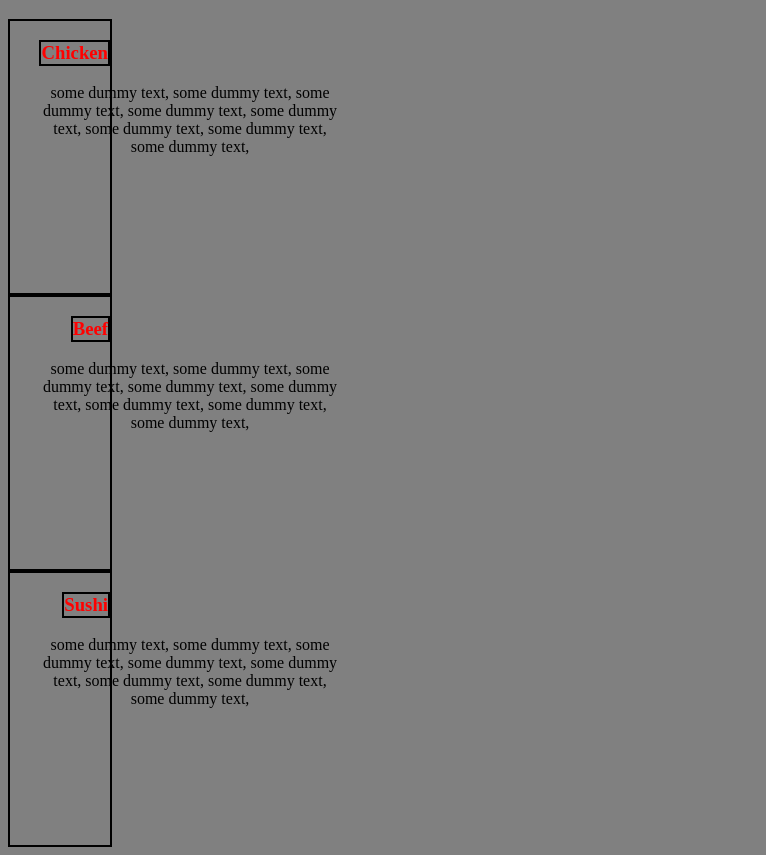
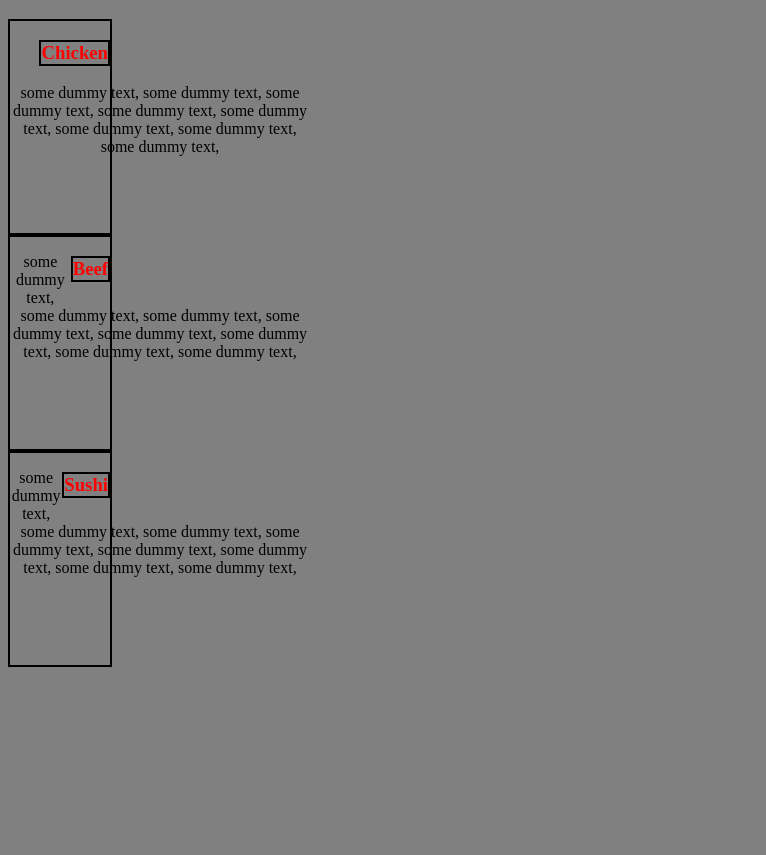
Before and after one commit to amna4623/coursera-test, a plain HTML site: page Mod2_solution/index.html in a window 1280 px wide. Shown: the part 61-916 px from the top of the page, without its empty margins (0-766 px from the left). After the commit the page ends 800 px from the top, so only its background shows below. Drawn offline with Linux system fonts and the light colour scheme.

Commit message:
My First Assignment.

```diff
--- a/Mod2_solution/style.css
+++ b/Mod2_solution/style.css
@@ -31,7 +31,6 @@ p{
 	width: 300px;
 	height: 180px;
 	text-align: center;
-	padding: 30px
 
 }
 
```
